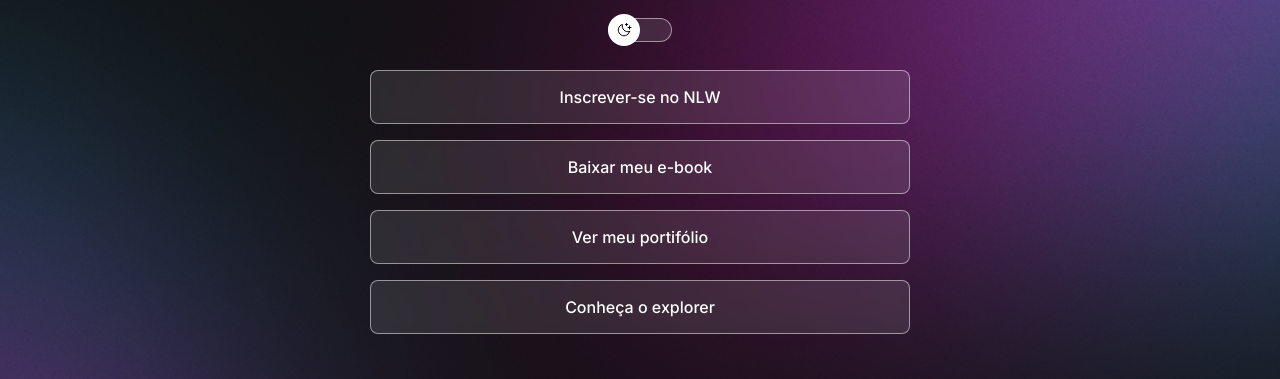
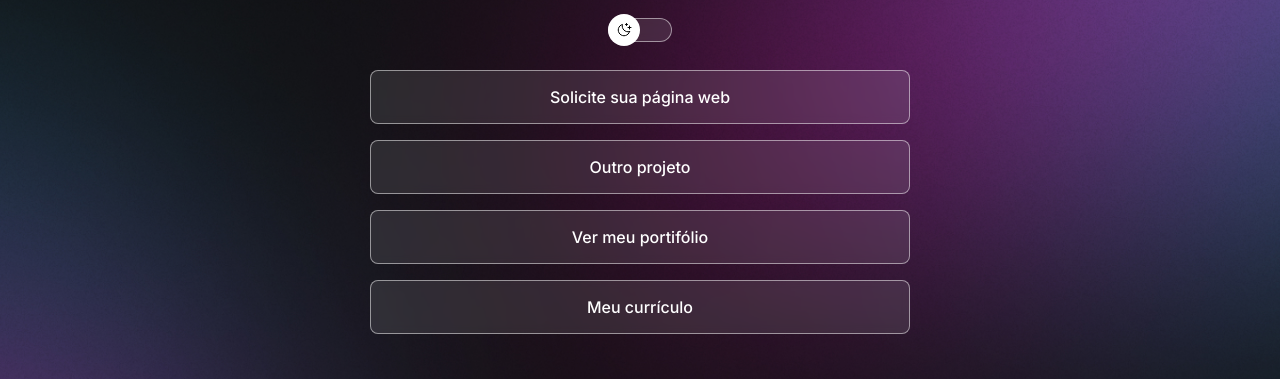
Before and after one commit to tamiressousa/devlinks, a plain HTML site: page index.html in a window 1280 px wide. Shown: the part 238-617 px from the top of the page. Drawn offline with nearby package versions, Linux system fonts and the light colour scheme.

Commit message:
adicionado próprias sessões

```diff
--- a/index.html
+++ b/index.html
@@ -25,10 +25,16 @@
       </div>
       <ul>
         <li>
-          <a href="#">Inscrever-se no NLW</a>
+          <a href="https://forms.gle/SGVRnCnpUr8bfgLo7" target="_blank"
+            >Solicite sua página web</a
+          >
         </li>
         <li>
-          <a href="#">Baixar meu e-book</a>
+          <a
+            href="https://tamiressousa.github.io/front-I-checkpoint-II-home/"
+            target="_blank"
+            >Outro projeto</a
+          >
         </li>
         <li>
           <a href="https://github.com/tamiressousa" target="_blank"
@@ -36,8 +42,10 @@
           >
         </li>
         <li>
-          <a href="https://rocketseat.com.br/explorer" target="_blank"
-            >Conheça o explorer</a
+          <a
+            href="https://docs.google.com/document/d/1GBDvW4m_I_JuOhW9tZZjD2ISwS9nLC-kSUuz11Y6l4I/edit"
+            target="_blank"
+            >Meu currículo</a
           >
         </li>
       </ul>
```
